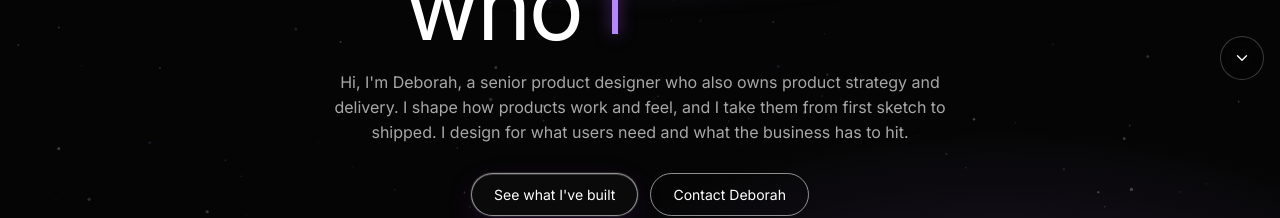
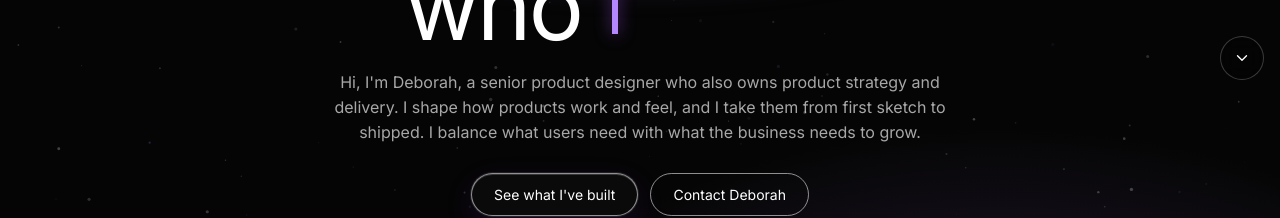
Before and after one commit to DeborahUdochukwu48/portfolio, a React (Vite) app: page / in a window 1280 px wide. Shown: the part 342-560 px from the top of the page. Built offline with nearby package versions, Linux system fonts and the light colour scheme; a web font is replaced by a local one.

Commit message:
Hero: reword user and business line

```diff
--- a/src/App.tsx
+++ b/src/App.tsx
@@ -336,7 +336,7 @@ function Hero() {
         transition={{ duration: 0.55, delay: 0.16, ease }}
       >
         Hi, I&apos;m Deborah, a senior product designer who also owns product strategy and
-        delivery. I shape how products work and feel, and I take them from first sketch to shipped. I design for what users need and what the business has to hit.
+        delivery. I shape how products work and feel, and I take them from first sketch to shipped. I balance what users need with what the business needs to grow.
       </motion.p>
       <motion.div
         className="hero-actions"
```
